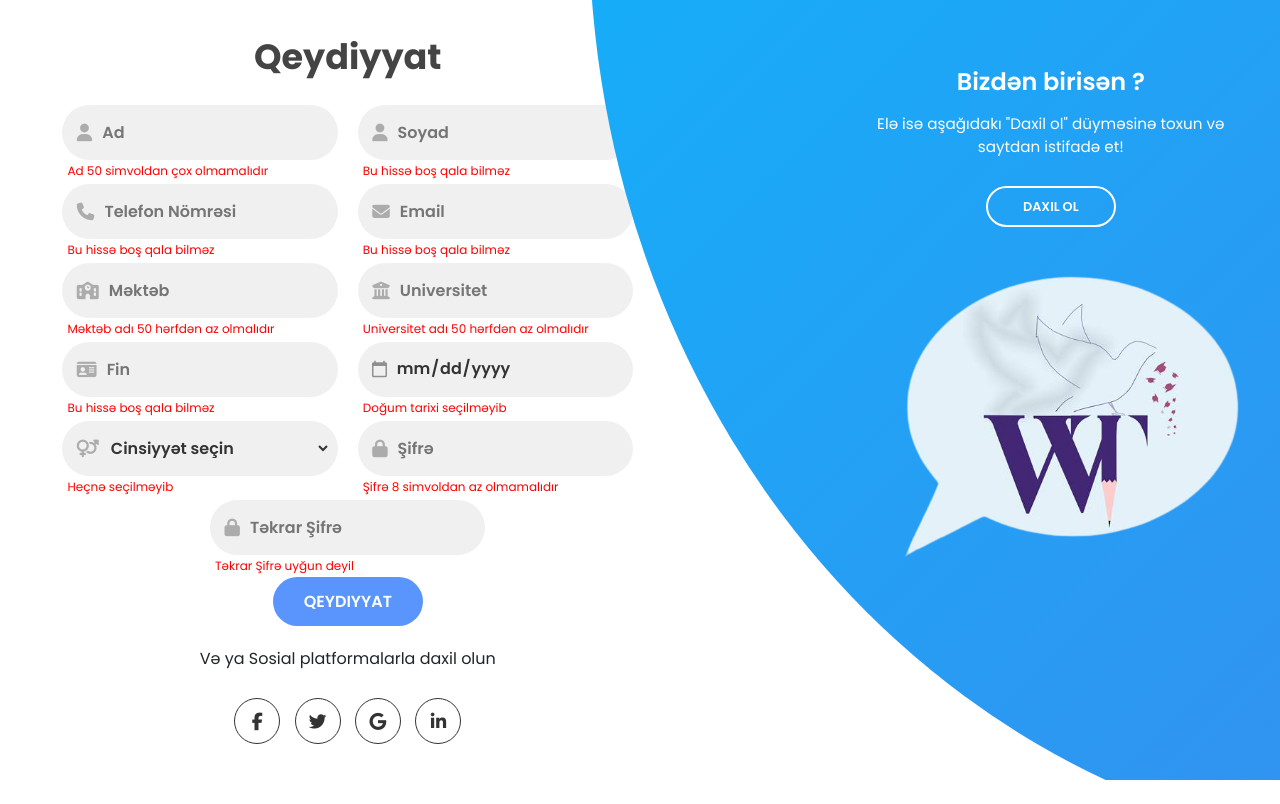
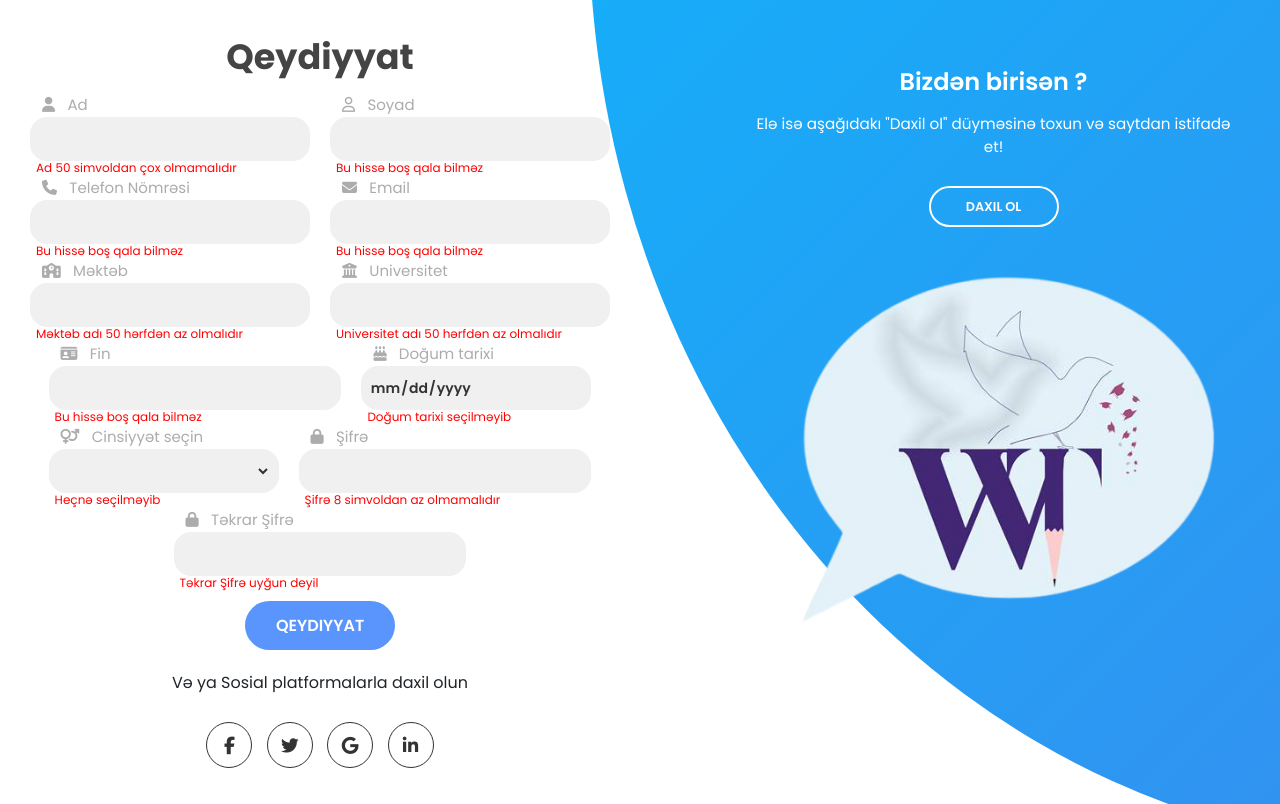
Before and after one commit to muradorucov/StartUpWiseTime, a plain HTML site: page register.html in a window 1280 px wide. Drawn offline with nearby package versions, Linux system fonts and the light colour scheme.

Commit message:
register page 50% update v.1.0.5

```diff
--- a/css/register.css
+++ b/css/register.css
@@ -11,7 +11,9 @@ body {
   color: #444;
   margin-bottom: 15px;
 }
-
+.forms-container{
+  width: 50%;
+}
 .register-container {
   display: flex;
   position: relative;
@@ -34,14 +36,21 @@ body {
 
 .input-field {
   position: relative;
-  /* min-width: 230px; */
-  width: 42%;
+  min-width: 230px;
+  /* width: 42%; */
   display: flex;
   background-color: #f0f0f0;
-  margin: 12px 10px;
-  height: 55px;
-  border-radius: 55px;
+  margin: 15px 10px;
+  margin-top: 0px;
+  height: 44px;
+  border-radius: 17px;
+  border: 1px solid #f0f0f0;
   padding: 0 0.4rem;
+}
+
+.input-field:hover{
+  border: 1px solid #5995fd;
+  transition: ease .3s;
 }
 
 .input-field input,
@@ -49,18 +58,31 @@ body {
   width: 100%;
   line-height: 1;
   font-weight: 600;
-  font-size: 1rem;
+  font-size: 14px;
   color: #333;
   border-radius: 55px;
 }
+.label-register {
+  text-align: center;
+  color: #acacac;
+  transition: 0.5s;
+  font-size: 15px;
+}
 
-.input-field i {
+
+label {
+  margin: 0 !important;
+  padding: 0;
+}
+
+label i {
   text-align: center;
   line-height: 55px;
   color: #acacac;
   transition: 0.5s;
-  font-size: 1.1rem;
+  font-size: 15px;
   margin: 0 8px;
+  margin-left: 22px;
 }
 
 .input-field input,
@@ -69,27 +91,37 @@ body {
   outline: 0;
   border: 0;
 }
-
-::-webkit-calendar-picker-indicator {
+input[type="date"]::-webkit-calendar-picker-indicator {
+  color: rgba(0, 0, 0, 0);
+  opacity: 1;
+  display: block;
+  background: url(/*yourURLHere*/) no-repeat;
+  width: 25px;
+  height: 25px;
+  border-width: thin;
+  /* margin-left: 50%; */
+}
+/* ::-webkit-calendar-picker-indicator {
   position: absolute;
   left: 10px;
   background: ;
   color: #acacac;
   font-size: 1.2rem;
-  opacity: 0.4;
-  margin-right: 6px;
+  opacity: 0;
 }
 
 ::-webkit-datetime-edit-fields-wrapper {
   position: absolute;
   left: 38px;
   top: 18px;
-}
+  /* margin-left: 300px; */
+/* }  */
 
 .register-text-danger {
+  /* display: none; */
   width: 250px;
   position: absolute;
-  bottom: -20px;
+  bottom: -17px;
   left: 5px;
   font-size: 12px;
   color: red;
@@ -163,7 +195,7 @@ body {
   position: relative;
   z-index: 2;
   margin: 70px 0;
-  margin-left: 10rem;
+  margin-left: 7rem;
 }
 
 .content {
@@ -200,26 +232,27 @@ body {
 }
 
 
-@media screen and (max-width: 1075px) and (min-width:870px) {
+@media screen and (max-width: 1075px) and (min-width:999px) {
   .panel {
     margin-left: 4rem;
   }
 
   .register-text-danger {
-    font-size: 9px;
+    font-size: 11px;
+    /* display: none; */
   }
 
   .input-field {
-    margin: 10px 10px;
-  }
-
-  .register-text-danger {
-    width: 200px;
+    margin: 0px 10px;
+    margin-bottom: 14px;
   }
 
 }
 
-@media (max-width: 870px) {
+@media (max-width: 999px) {
+  .forms-container{
+    width: 100%;
+  }
   .register-container {
     display: block;
   }
@@ -227,7 +260,7 @@ body {
   .register-container::before {
     height: 2500px;
     width: 2200px;
-    transform: translate(47%, 34%);
+    transform: translate(47%, 35%);
     right: 62%;
   }
 
@@ -261,18 +294,26 @@ body {
 }
 
 @media (max-width: 570px) {
+  .forms-container{
+    width: 100%;
+  }
   .register-container::before {
-    transform: translate(53%, 42%);
+    transform: translate(53%, 51%);
   }
 
   .register-input {
     display: block;
+    width: 80%;
+    margin: auto;
   }
 
+  label{
+    display: block !important;
+  }
   .input-field {
-    width: 80%;
     height: 47px;
-    margin: 15px auto;
+    margin: 10px auto;
+    margin-top: 0;
     align-items: center;
     border-radius: 14px;
   }
@@ -292,6 +333,7 @@ body {
   }
 
   .register-text-danger {
+    /* display: none; */
     font-size: 9px;
     bottom: -15px;
   }
@@ -299,11 +341,13 @@ body {
   .image {
     display: none;
   }
+
   .social-text {
     padding-bottom: 0;
     margin: 12px;
   }
-  .social-icon{
+
+  .social-icon {
     width: 40px;
     height: 40px;
   }
--- a/register.html
+++ b/register.html
@@ -22,74 +22,108 @@
             <form action="" class="sign-up-form">
                 <h2 class="title">Qeydiyyat</h2>
                 <div class="register-input">
+                    <label for="name">
+                        <i class="fas fa-user" aria-hidden="true"></i>
+                        <span class="label-register">Ad</span>
                         <div class="input-field margin-input">
-                        <i class="fas fa-user" aria-hidden="true"></i>
-                        <input type="text" placeholder="Ad">
+                            <input type="text" name="name">
                             <span class="register-text-danger"> Ad 50 simvoldan çox olmamalıdır</span>
                         </div>
+                    </label>
+                    <label for="surname">
+                        <i class="far fa-user"></i>
+                        <span class="label-register">Soyad</span>
                         <div class="input-field ">
-                        <i class="fas fa-user"></i>
-                        <input type="text" placeholder="Soyad" />
+                            <input type="text" name="surname" />
                             <span class="register-text-danger"> Bu hissə boş qala bilməz</span>
                         </div>
+                    </label>
                 </div>
                 <div class="register-input">
+                    <label for="phonenumber">
+                        <i class="fas fa-phone"></i>
+                        <span class="label-register">Telefon Nömrəsi</span>
                         <div class="input-field margin-input">
-                        <i class="fas fa-phone"></i>
-                        <input type="text" placeholder="Telefon Nömrəsi" />
+                            <input type="text" name="phonenumber" />
                             <span class="register-text-danger"> Bu hissə boş qala bilməz</span>
                         </div>
+                    </label>
+                    <label for="email">
+                        <i class="fas fa-envelope"></i>
+                        <span class="label-register">Email</span>
                         <div class="input-field">
-                        <i class="fas fa-envelope"></i>
-                        <input type="email" placeholder="Email" />
+                            <input type="email" name="email" />
                             <span class="register-text-danger"> Bu hissə boş qala bilməz</span>
                         </div>
+                    </label>
                 </div>
                 <div class="register-input">
+                    <label for="school">
+                        <i class="fas fa-school"></i>
+                        <span class="label-register">Məktəb</span>
                         <div class="input-field margin-input">
-                        <i class="fas fa-school"></i>
-                        <input type="text" placeholder="Məktəb" />
+                            <input type="text" name="school" />
                             <span class="register-text-danger">Məktəb adı 50 hərfdən az olmalıdır</span>
                         </div>
+                    </label>
+                    <label for="university">
+                        <i class="fas fa-university"></i>
+                        <span class="label-register">Universitet</span>
                         <div class="input-field ">
-                        <i class="fas fa-university"></i>
-                        <input type="text" placeholder="Universitet" />
+                            <input type="text" name="university" />
                             <span class="register-text-danger">Universitet adı 50 hərfdən az olmalıdır</span>
                         </div>
+                    </label>
                 </div>
                 <div class="register-input">
+                    <label for="cardnum">
+                        <i class="fas fa-id-card"></i>
+                        <span class="label-register">Fin</span>
                         <div class="input-field margin-input">
-                        <i class="fas fa-id-card"></i>
-                        <input type="text" placeholder="Fin" />
+                            <input type="text" name="cardnum" />
                             <span class="register-text-danger"> Bu hissə boş qala bilməz</span>
                         </div>
+                    </label>
+                    <label for="birthday">
+                        <i class="fas fa-birthday-cake"></i>
+                        <span class="label-register">Doğum tarixi</span>
                         <div class="input-field ">
-                        <input type="date" placeholder="Doğum tarixi" />
+                            <input type="date" name="birthday" />
                             <span class="register-text-danger">Doğum tarixi seçilməyib</span>
                         </div>
+                    </label>
                 </div>
                 <div class="register-input">
+                    <label for="gender">
+                        <i class="fas fa-venus-mars"></i>
+                        <span class="label-register">Cinsiyyət seçin</span>
                         <div class="input-field margin-input">
-                        <i class="fas fa-venus-mars"></i>
                             <select name="gender" id="gender" class="gender">
-                            <option value="volvo">Cinsiyyət seçin</option>
-                            <option value="volvo">Kişi</option>
-                            <option value="saab">Qadın</option>
+                                <option value="deafult"></option>
+                                <option value="man">Kişi</option>
+                                <option value="woman">Qadın</option>
                             </select>
                             <span class="register-text-danger"> Heçnə seçilməyib</span>
                         </div>
+                    </label>
+                    <label for="password">
+                        <i class="fas fa-lock"></i>
+                        <span class="label-register">Şifrə</span>
                         <div class="input-field">
-                        <i class="fas fa-lock"></i>
-                        <input type="password" placeholder="Şifrə" />
+                            <input type="password" name="password" />
                             <span class="register-text-danger">Şifrə 8 simvoldan az olmamalıdır</span>
                         </div>
+                    </label>
                 </div>
                 <div class="register-input">
+                    <label for="password-again">
+                        <i class="fas fa-lock"></i>
+                        <span class="label-register">Təkrar Şifrə</span>
                         <div class="input-field">
-                        <i class="fas fa-lock"></i>
-                        <input type="password" placeholder="Təkrar Şifrə" />
+                            <input type="password" name="password-again" />
                             <span class="register-text-danger">Təkrar Şifrə uyğun deyil</span>
                         </div>
+                    </label>
                 </div>
                 <div class="register-btn">
                     <input type="submit" class="btn-item" value="Qeydiyyat" />
```
Also changed, not shown: reset.html (+1 -2 lines). Lines whose indentation alone changed are shown as unchanged.
